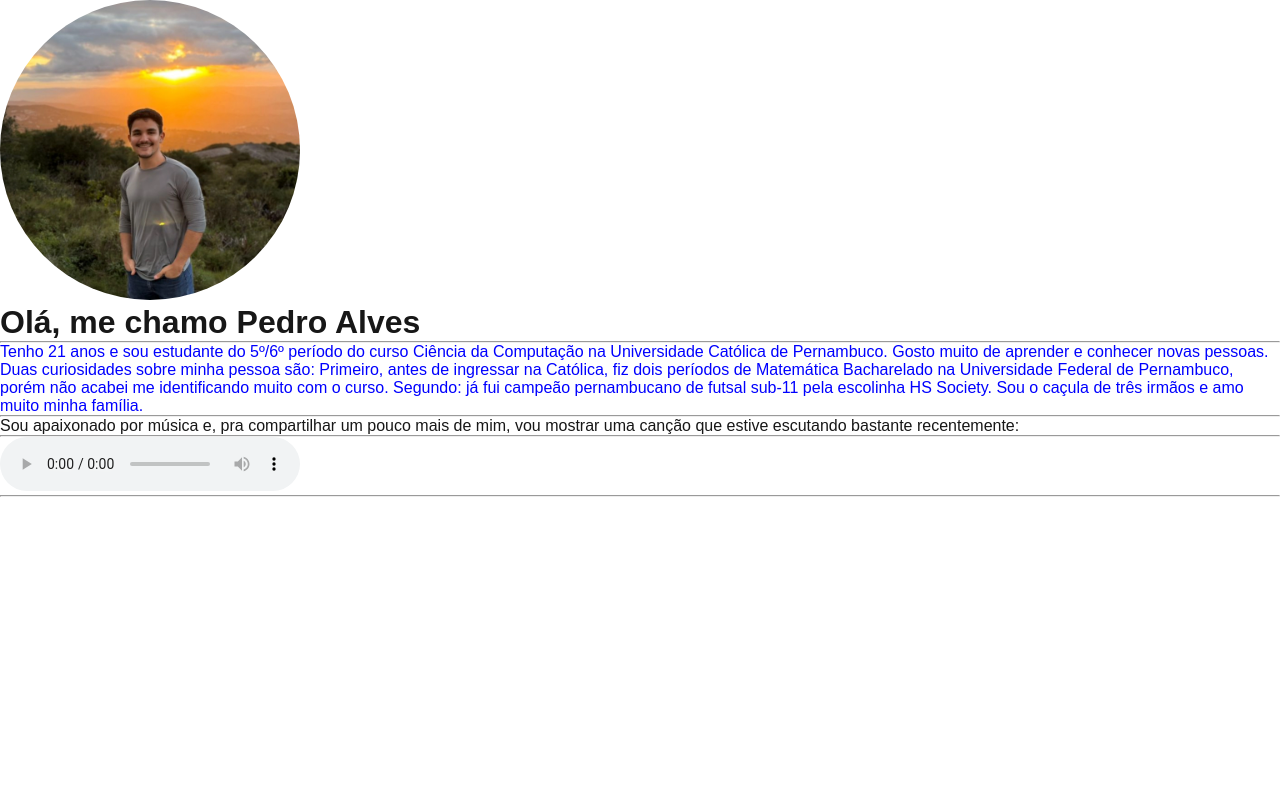
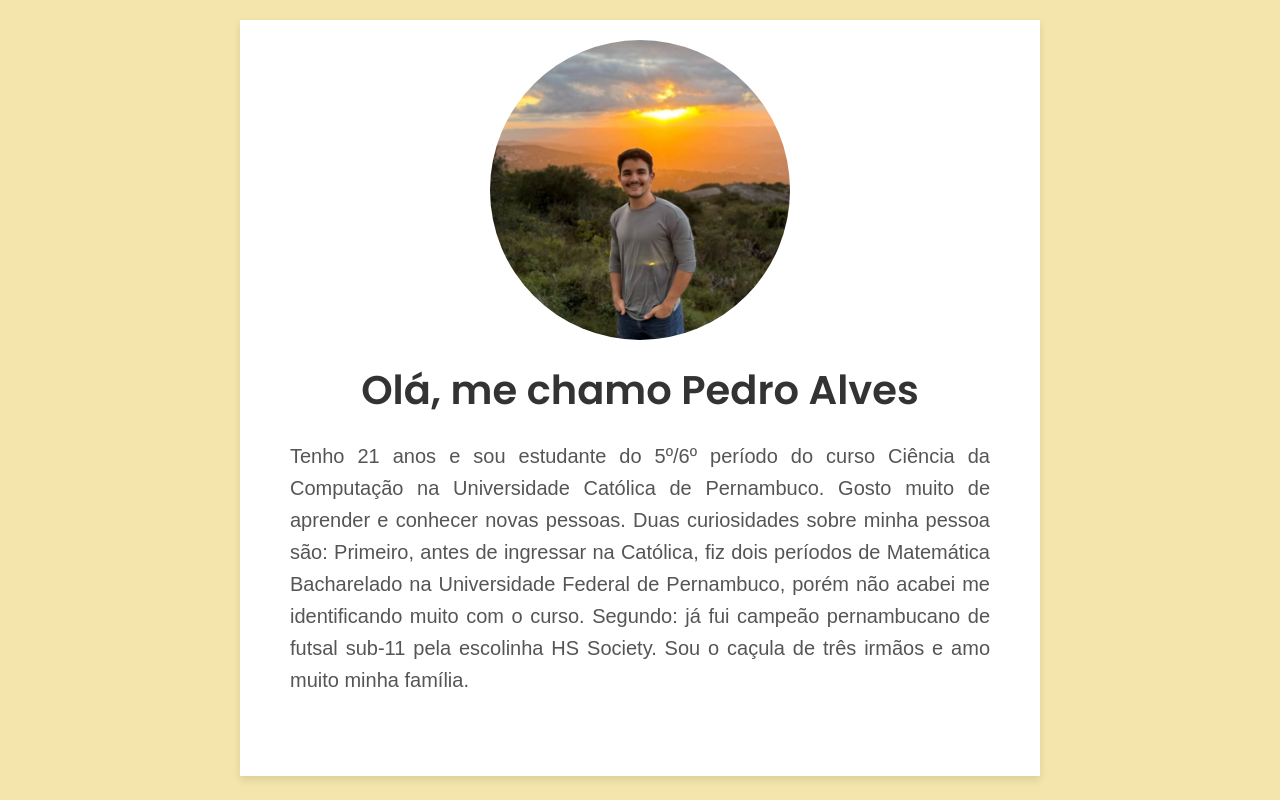
Before and after one commit to Pedroza1308/Programacao-web-mobile, a Next.js app in the folder my-app/: page / in a window 1280 px wide. Built offline with nearby package versions, Linux system fonts and the light colour scheme.

Commit message:
Mudando cores e fontes; centralizando textos

```diff
--- a/my-app/app/globals.css
+++ b/my-app/app/globals.css
@@ -1,3 +1,5 @@
+@import url('https://fonts.googleapis.com/css2?family=Poppins:wght@600&family=Roboto+Slab:wght@400;700&display=swap');
+
 :root {
   --background: #ffffff;
   --foreground: #171717;
@@ -40,11 +42,53 @@ a {
     color-scheme: dark;
   }
 }
-
-.bluetext{
-  color: blue;
+/* Estilo geral para o corpo da página */
+body {
+  font-family: Arial, sans-serif; /* Define uma fonte básica */
+  margin: 0; /* Remove margens padrão do navegador */
+  padding: 20px; /* Adiciona um pouco de espaço nas bordas */
+  background-color: #F3E5AB; /* Cor de fundo suave (opcional) */
 }
 
-.avatar{
-  border-radius: 50%;
+/* Estilo para a DIV principal que envolve todo o conteúdo */
+.container {
+  /* Centraliza a div na horizontal */
+  max-width: 800px; /* Limita a largura para o texto não ficar muito longo */
+  margin: 0 auto; /* Centraliza a div na tela */
+  padding: 20px;
+  background-color: #ffffff; /* Fundo branco para o conteúdo (opcional) */
+  box-shadow: 0 4px 8px rgba(0, 0, 0, 0.1); /* Sombra suave (opcional) */
+
+  /* Para centralizar o conteúdo de texto e imagem dentro desta div */
+  display: flex;
+  flex-direction: column; /* Coloca os itens um abaixo do outro */
+  align-items: center; /* CENTRALIZA ITENS HORIZONTALMENTE */
+  text-align: center; /* Centraliza o texto */
 }
+
+/* Centraliza o avatar (foto) se ele for um elemento de bloco */
+.avatar {
+  border-radius: 50%; /* Deixa a foto redonda */
+  object-fit: cover; /* Garante que a imagem preencha o espaço sem distorcer */
+  margin-bottom: 20px; /* Espaço abaixo da foto */
+}
+
+p {
+  font-family: 'Roboto Slab' serif;
+
+  text-align: justify;
+
+  line-height: 1.6;
+
+  font-size: 1.25rem;
+
+  color: #555;
+  max-width: 700px;
+  margin: 20px auto;
+}
+
+h1{
+  font-family: 'Poppins', sans-serif;
+  font-size: 2.5rem;
+  color: #333;
+}
--- a/my-app/app/page.js
+++ b/my-app/app/page.js
@@ -1,18 +1,15 @@
 
 //import { Html } from "next/document";
 import "./globals.css";
-import { products } from "ProductsLists";
 
 export default function Home() {
   return (
-    <div>
+    <div className="container">
       <img className="avatar" src="/assets/foto-minha.jpg" height={300} width={300} />
 
       <h1>Olá, me chamo Pedro Alves</h1>
 
-      <hr />
-
-      <p className="bluetext">
+      <p>
         Tenho 21 anos e sou estudante do 5&ordm;/6&ordm; período do curso Ciência da Computação na Universidade Católica de Pernambuco.
         Gosto muito de aprender e conhecer novas pessoas. Duas curiosidades sobre minha pessoa são:
         Primeiro, antes de ingressar na Católica, fiz dois períodos de Matemática Bacharelado na Universidade Federal de Pernambuco,
@@ -20,20 +17,8 @@ export default function Home() {
         Sou o caçula de três irmãos e amo muito minha família.
       </p>
 
-      <hr />
-
       <p>
-        Sou apaixonado por música e, pra compartilhar um pouco mais de mim, vou mostrar uma canção que estive escutando bastante recentemente:
       </p>
-
-      <hr></hr>
-
-
-
-      <audio src="/assets/a-primeira-vista.mp4" controls />
-
-      <hr></hr>
-
 
       </div>
   );
```
Also changed, not shown: my-app/app/anotações.js (deleted, +0 -141 lines), my-app/components/ProductsLists.js (deleted, +0 -22 lines).
